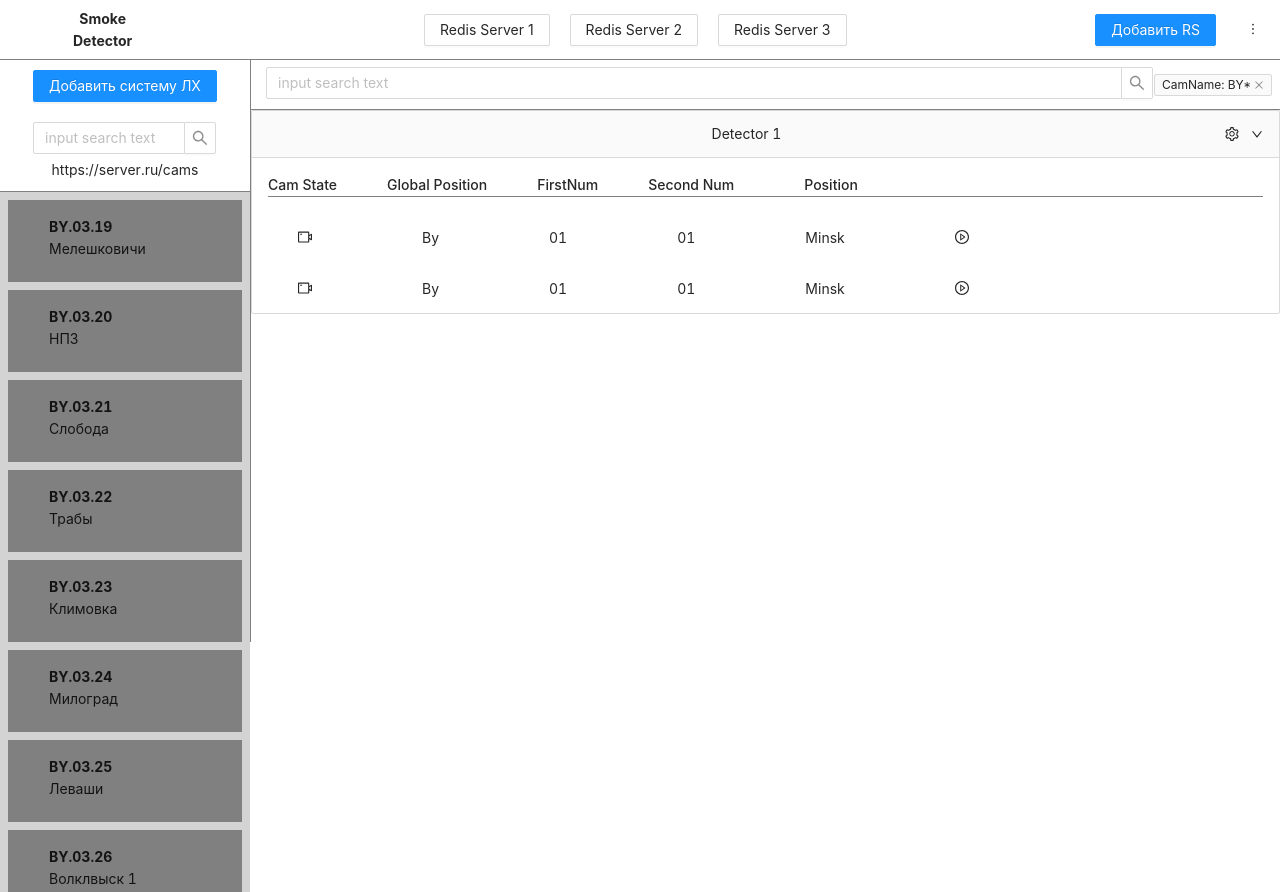
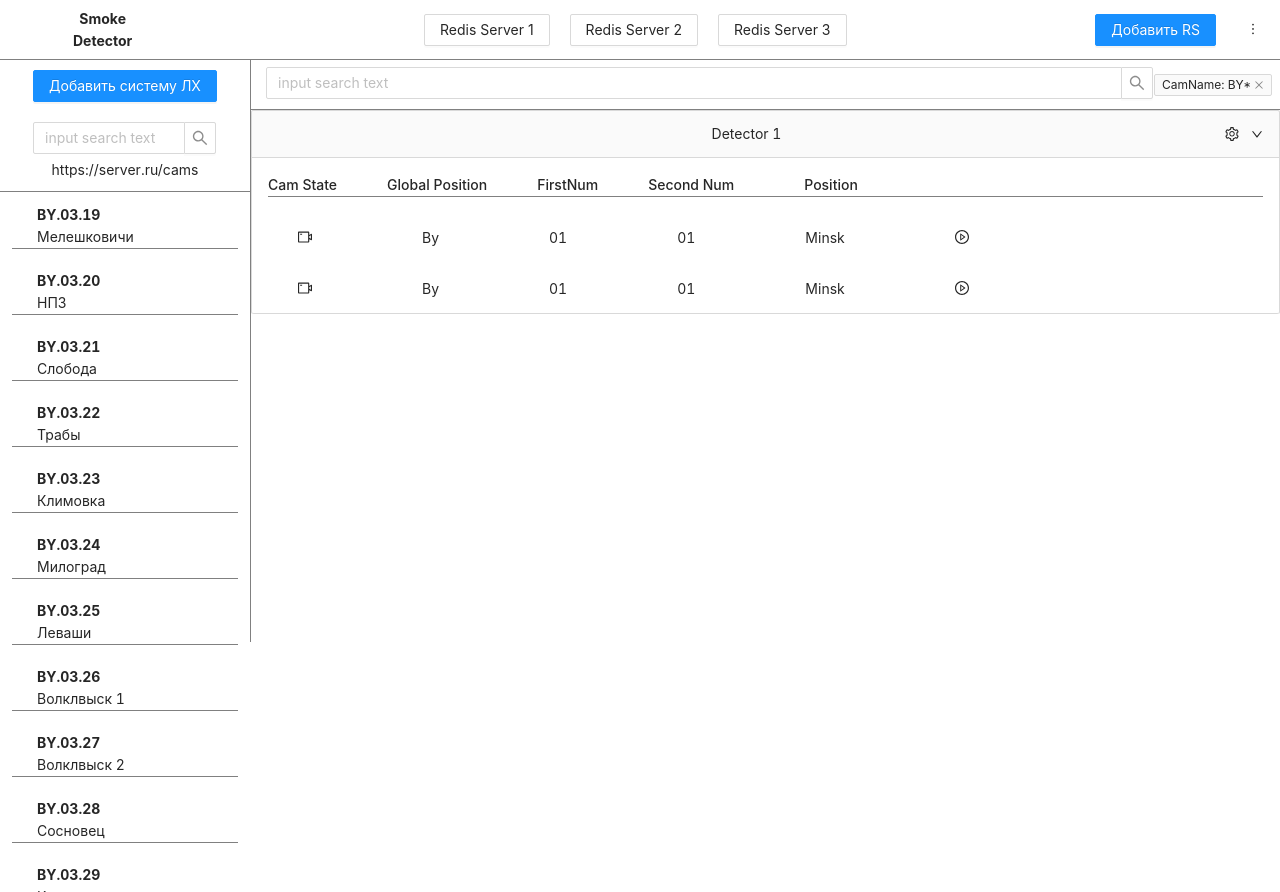
Before and after one commit to SlipFil/smokedetector, a React (Create React App) app: page / in a window 1280 px wide. Built offline with nearby package versions, Linux system fonts and the light colour scheme.

Commit message:
some ch
some ch

```diff
--- a/src/components/sider/camList/camlist.jsx
+++ b/src/components/sider/camList/camlist.jsx
@@ -52,18 +52,18 @@ const grid = 8;
 const getItemStyle = (isDragging, draggableStyle) => ({
   // some basic styles to make the items look a bit nicer
   userSelect: "none",
-  padding: grid * 2,
+  padding: grid / 2 ,
   margin: `0 0 ${grid}px 0`,
 
   // change background colour if dragging
-  background: isDragging ? "lightgreen" : "grey",
+  background: isDragging ? "lightgreen" : "white",
 
   // styles we need to apply on draggables
   ...draggableStyle
 });
 
 const getListStyle = isDraggingOver => ({
-  background: isDraggingOver ? "lightblue" : "lightgrey",
+  background: isDraggingOver ? "lightblue" : "white",
   padding: grid,
   width: 250,
   height: 700,
```
